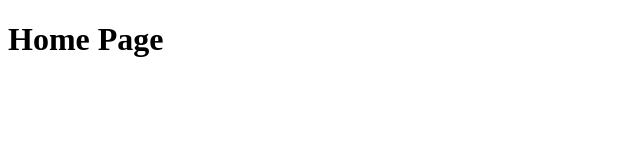
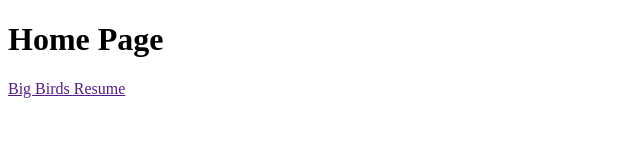
Before and after one commit to lyonsrt/Lyonsrt.github.io, a plain HTML site: page index.html in a window 1280 px wide. Shown: the whole page, without its empty margins (0-640 px from the left). Drawn offline with Linux system fonts and the light colour scheme.

Commit message:
Update index.html

```diff
--- a/index.html
+++ b/index.html
@@ -10,5 +10,6 @@
 	</head>
 	<body>
 		<h1>Home Page</h1>
+		<a href="" target="_blank">Big Birds Resume</a><br>
 	</body>
 	</html>
```
